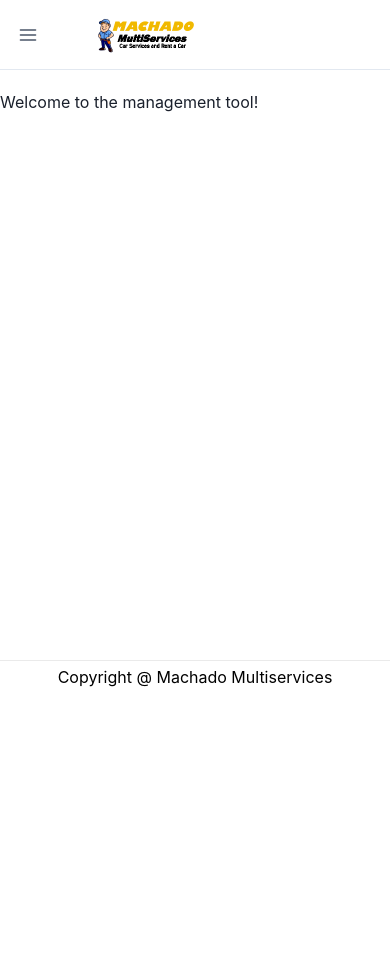
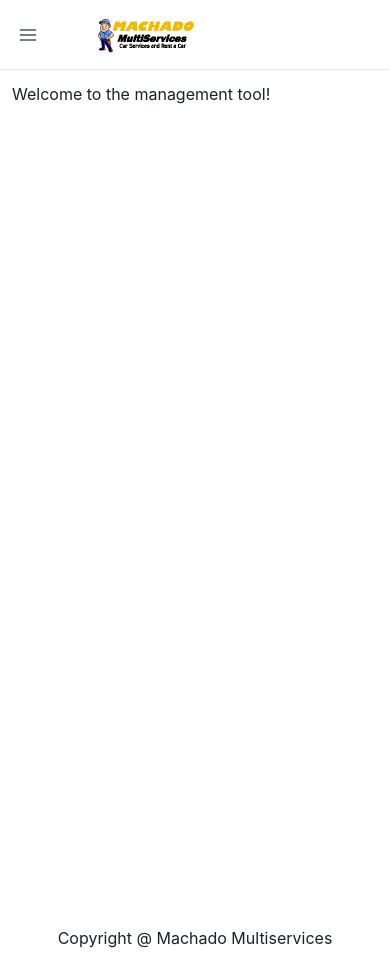
Before and after one commit to cleitonpqz-cacsis/turbo-winner, a Next.js app: page / in a window 390 px wide. Before the commit the page ends 844 px from the top, so only its background shows below. Built offline with nearby package versions, Linux system fonts and the light colour scheme.

Commit message:
fix: layout adjustments for mobile (#7)
Co-authored-by: Cleiton P. Queiroz <cleitonpqz@gmail.com>

```diff
--- a/components/Footer.tsx
+++ b/components/Footer.tsx
@@ -1,12 +1,12 @@
-import styles from "../styles/Home.module.css";
-import { useColorModeValue, Box } from "@chakra-ui/react";
+import { useColorModeValue, Center } from "@chakra-ui/react";
 
 export default function Footer() {
   return (
-    <Box
-      className={styles.footer}
+    <Center
+      marginTop={"auto"}
       as="footer"
       bg={useColorModeValue("white", "gray.800")}
+      p={{ base: 3, md: 6 }}
     >
       <a
         href="https://machadomultiservices.com/"
@@ -15,6 +15,6 @@ export default function Footer() {
       >
         Copyright @ Machado Multiservices
       </a>
-    </Box>
+    </Center>
   );
 }
--- a/components/Layout.js
+++ b/components/Layout.js
@@ -1,5 +1,5 @@
 import Head from "next/head";
-import { Box, Center } from "@chakra-ui/react";
+import { Box, Flex, Stack } from "@chakra-ui/react";
 import NavBar from "./NavBar.tsx";
 import Footer from "./Footer.tsx";
 
@@ -11,15 +11,18 @@ export default function Layout({ children }) {
         <meta name="description" content="Contract management" />
         <link rel="icon" href="/favicon.ico" />
       </Head>
-      <Center>
-        <Box width="6xl">
-          <NavBar />
-          <Box minH={570} mt={5}>
-            {children}
-          </Box>
-          <Footer />
-        </Box>
-      </Center>
+      <Flex direction={"column"}>
+        <NavBar />
+        <Stack
+          as={Box}
+          h={"100vh"}
+          spacing={{ base: 8, md: 14 }}
+          p={{ base: 3, md: 6 }}
+        >
+          {children}
+        </Stack>
+        <Footer />
+      </Flex>
     </>
   );
 }
```
Also changed, not shown: pages/customers/index.tsx (+10 -1 lines), pages/invoices/index.tsx (+10 -1 lines).
